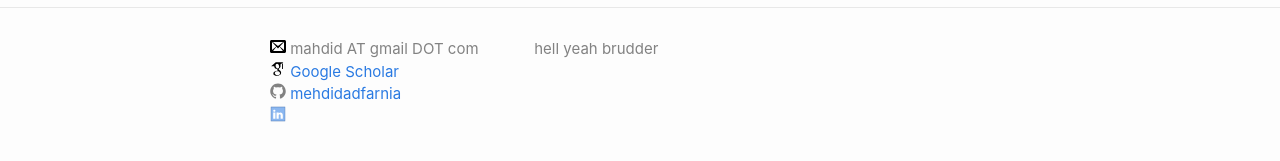
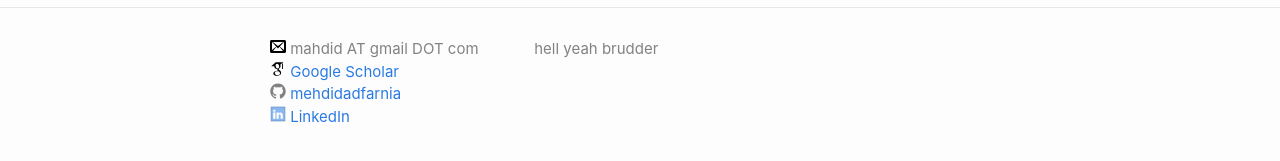
Before and after one commit to mehdidadfarnia/mehdidadfarnia.github.io, a Jekyll site: the page built from about.markdown, in a window 1280 px wide. Shown: the part 712-873 px from the top of the page. Built offline with Jekyll 4.4.1, drawn with Linux system fonts in a browser that asks for light colours.

Commit message:
Update footer.html

```diff
--- a/_includes/footer.html
+++ b/_includes/footer.html
@@ -27,7 +27,7 @@
 
           {%- if site.linkedin -%}
           <li>
-            <a href="{{ site.linkedin }}">  <span class="icon icon--linkedin"> {% include icon-linkedin.svg %}</span>    <span class="username">{{LinkedIn}}</span> </a>
+            <a href="{{ site.linkedin }}">  <span class="icon icon--linkedin"> {% include icon-linkedin.svg %}</span> <span class="username">LinkedIn</span> </a>
           </li>
           {%- endif -%}
 
```
